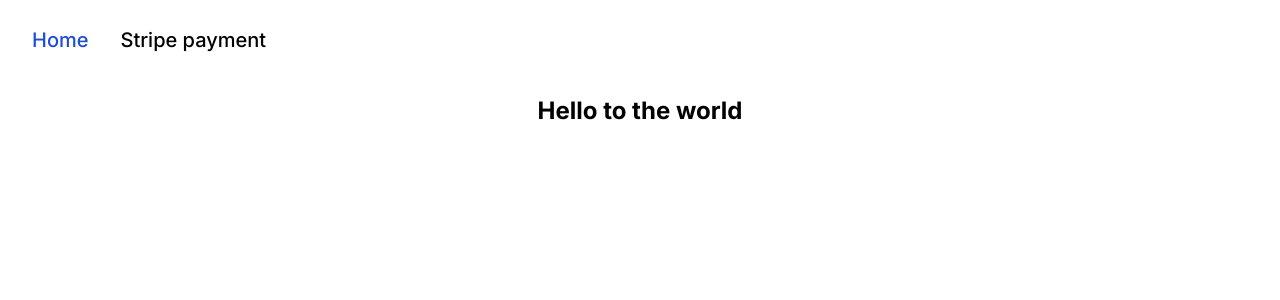
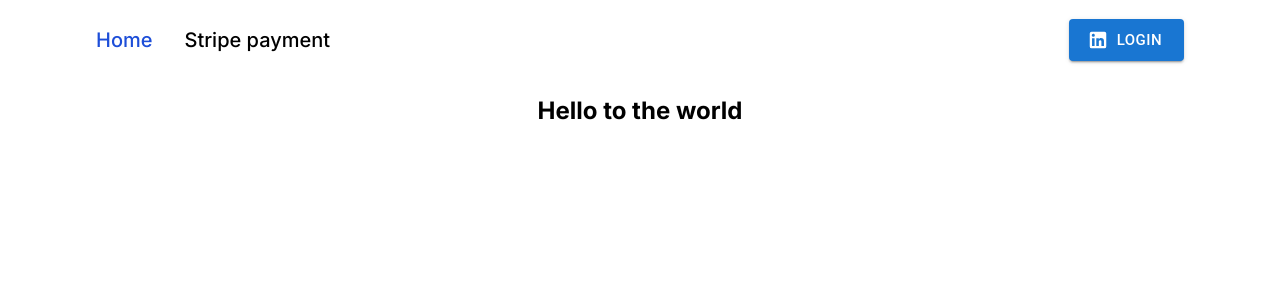
Before and after one commit to siriHtree/next-client, a Next.js app: page / in a window 1280 px wide. Shown: the top 300 px of the page. Built offline with nearby package versions, Linux system fonts and the light colour scheme.

Commit message:
Added linkedin login

```diff
--- a/package.json
+++ b/package.json
@@ -9,6 +9,10 @@
     "lint": "next lint"
   },
   "dependencies": {
+    "@emotion/react": "^11.11.1",
+    "@emotion/styled": "^11.11.0",
+    "@mui/icons-material": "^5.14.7",
+    "@mui/material": "^5.14.7",
     "@stripe/react-stripe-js": "^2.1.2",
     "@stripe/stripe-js": "^2.1.0",
     "@types/node": "20.5.7",
--- /dev/null
+++ b/src/app/api/user/access-token/route.js
@@ -0,0 +1,28 @@
+import axios from "axios";
+
+import { NextResponse} from "next/server";
+
+
+export async function POST(req){
+    try{
+
+        let data=await req.json();
+        let res = await axios.post(
+            `https://www.linkedin.com/oauth/v2/accessToken?grant_type=authorization_code&code=${data.code}&client_id=${process.env.LINKEDIN_CLIENT_KEY}&client_secret=${process.env.LINKEDIN_CLIENT_SECRET}&redirect_uri=http://localhost:3000`
+        );
+        console.log(res.data);
+        return NextResponse.json({
+            success:true,
+            data:res.data
+        })
+
+    }catch(err){
+        console.log()
+        return NextResponse.json({
+            success:false,
+            message:err.response.data.error,
+            detail:err.response.data.error_description
+        })
+
+    }
+}
--- /dev/null
+++ b/src/components/LinkedInLogin.tsx
@@ -0,0 +1,53 @@
+"use client";
+import { useState, useEffect } from "react";
+
+import { useSearchParams } from "next/navigation";
+import axios from "axios";
+
+/**
+ * Material UI
+ */
+import Button from "@mui/material/Button";
+import LinkedInIcon from "@mui/icons-material/LinkedIn";
+
+const LinkedInLogin = () => {
+	const [code, setCode] = useState("");
+	const searchParams = useSearchParams();
+	const getAccessToken = async () => {
+		try {
+			let res = await axios.post("/api/user/access-token", {
+				code: searchParams.get("code"),
+			});
+			console.log(res);
+		} catch (err) {
+			console.log(err);
+		}
+	};
+
+	useEffect(() => {
+		if (searchParams.get("code")) {
+			console.log(searchParams.get("code"));
+			console.log("--------------");
+			console.log(searchParams.get("state"));
+			getAccessToken();
+		}
+	}, []);
+	return (
+		<div>
+			<a
+				href="https://www.linkedin.com/oauth/v2/authorization?response_type=code&client_id=78tizxtpgb5v5y&redirect_uri=http://localhost:3000&scope=openid%20profile%20email&state=MdhekfHJIELKJf"
+				target="_blank"
+			>
+				<Button
+					variant="contained"
+					size="large"
+					startIcon={<LinkedInIcon />}
+				>
+					Login
+				</Button>
+			</a>
+		</div>
+	);
+};
+
+export default LinkedInLogin;
--- a/src/components/Navbar.tsx
+++ b/src/components/Navbar.tsx
@@ -1,12 +1,15 @@
 "use client";
+
+
 
 import Link from "next/link";
 import { usePathname } from "next/navigation";
+import LinkedInLogin from "./LinkedInLogin";
 
 const Navbar = () => {
 	const pathname = usePathname();
 	return (
-		<nav className="w-full h-[10vh] fixed px-8 flex items-center">
+		<nav className="w-full h-[10vh] fixed px-24 flex items-center justify-between">
 			<div id="nLinks">
 				<Link
 					href="/"
@@ -29,6 +32,7 @@ const Navbar = () => {
 					Stripe payment
 				</Link>
 			</div>
+			<LinkedInLogin></LinkedInLogin>
 		</nav>
 	);
 };
```
Also changed, not shown: 1 other file (tests, documents, lock files or other folders).
